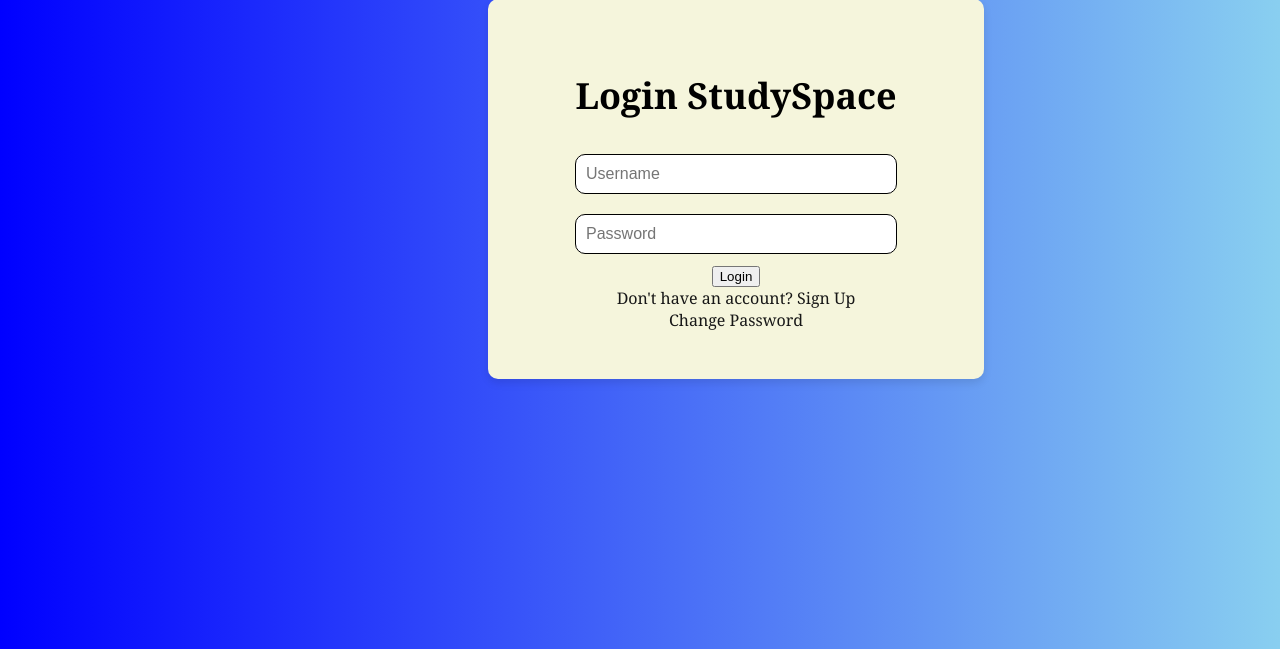
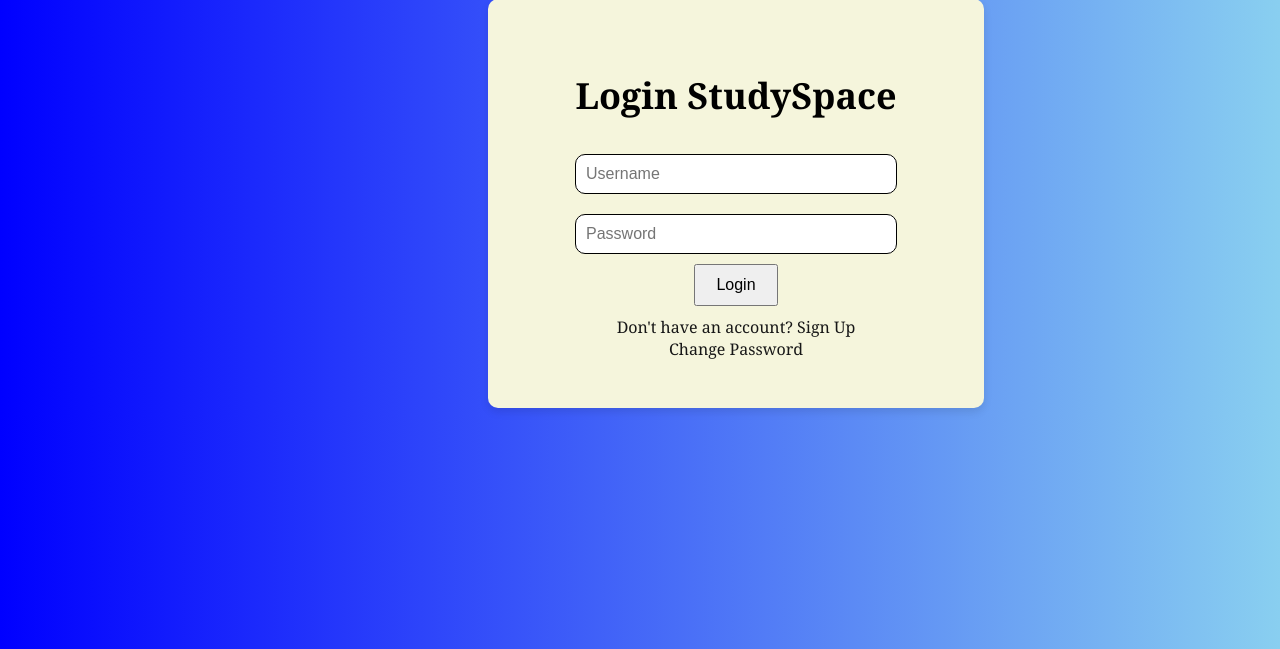
Before and after one commit to syahmid0h/Study-Timer, a Flask app: template website/templates/login.html in a window 1280 px wide. Shown: the part 151-800 px from the top of the page. Run offline with Flask 3, Linux system fonts and the light colour scheme; the template is opened without the code that fills it, so the values that code supplies are empty.

Commit message:
missing curly

```diff
--- a/website/templates/login.html
+++ b/website/templates/login.html
@@ -43,11 +43,11 @@
 
         }
 
-        .login-container input[type="submit"]
+        .login-container input[type="submit"] {
             padding: 10px 20px;
             font-size: 16px;
             cursor: pointer;
-
+        }
 
         .signup-link {
             display: block;
```
